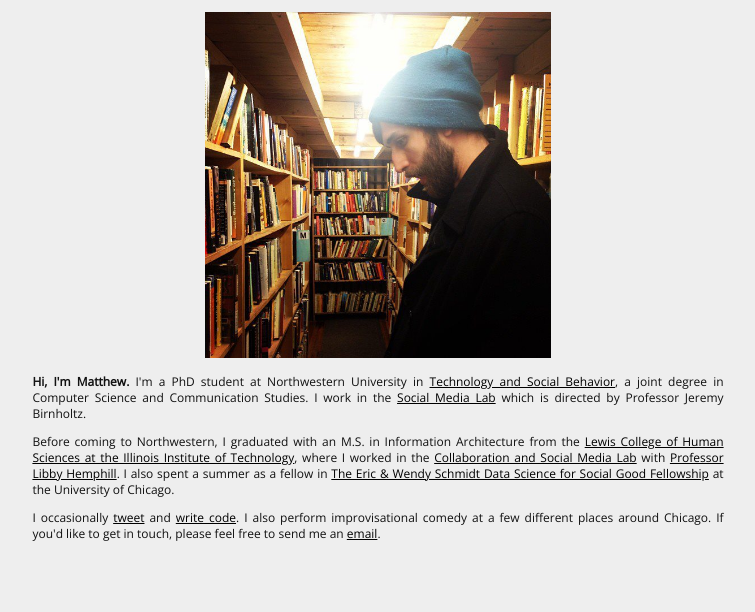
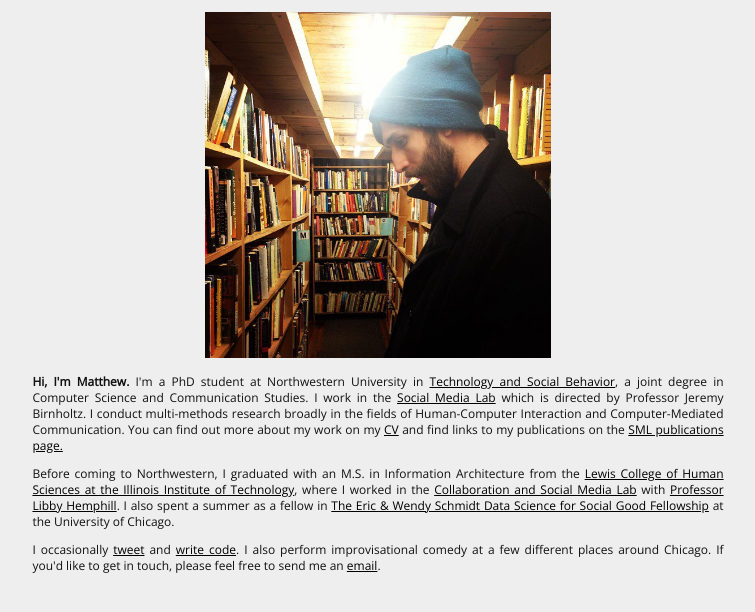
Before and after one commit to matthewheston/matthewheston.github.io, a plain HTML site: page index.html in a window 1280 px wide. Shown: the whole page, without its empty margins (262-1017 px from the left). Drawn offline with nearby package versions, Linux system fonts and the light colour scheme.

Commit message:
Add CV link.

```diff
--- a/index.html
+++ b/index.html
@@ -13,7 +13,13 @@
     <a href="http://tsb.northwestern.edu">Technology and Social Behavior</a>, a
     joint degree in Computer Science and Communication Studies.  I work in the <a
     href="http://socialmedia.northwestern.edu">Social Media Lab</a> which is
-    directed by Professor Jeremy Birnholtz.
+    directed by Professor Jeremy Birnholtz. I conduct multi-methods research
+    broadly in the fields of Human-Computer Interaction and Computer-Mediated
+    Communication. You can find out more about my work on my <a
+    href="https://dl.dropboxusercontent.com/u/47211977/Heston_CV.pdf">CV</a> and
+    find links to my publications on the <a
+    href="http://socialmedia.northwestern.edu/publications/">SML publications
+    page.</a>
   </p>
   <p>
     Before coming to Northwestern, I graduated with an M.S. in Information
```
